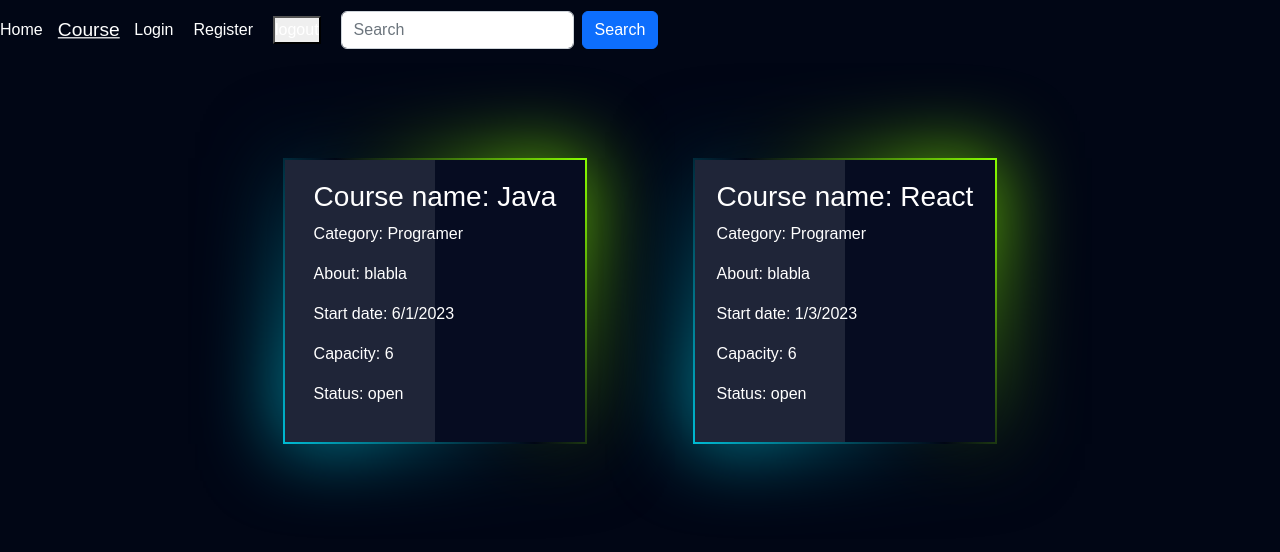
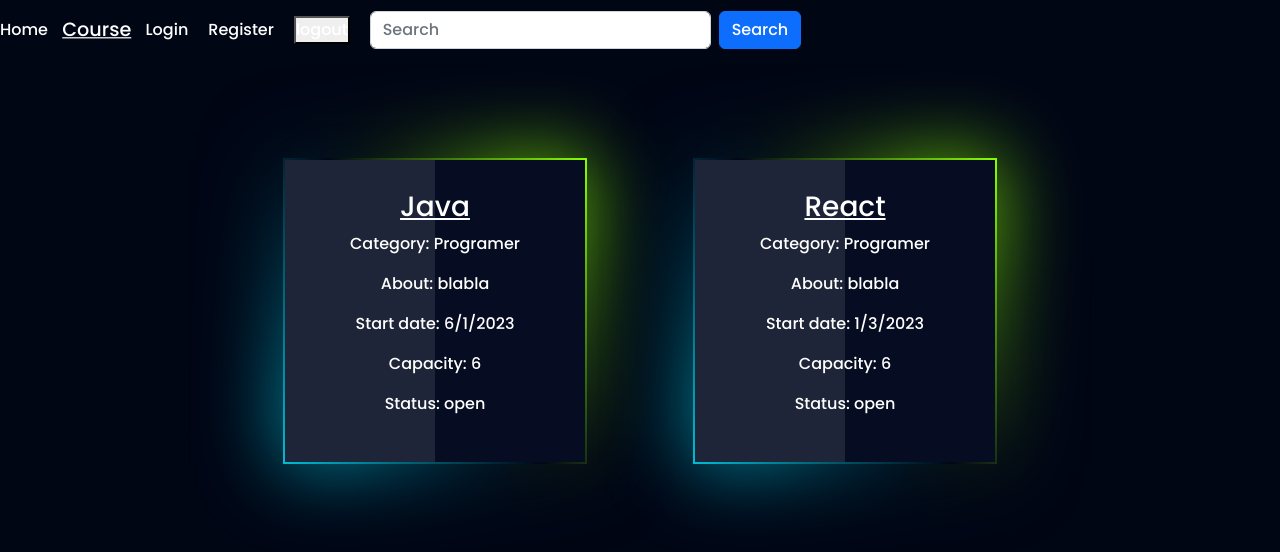
Before and after one commit to LiranAviani/Project, a React (Create React App) app: page /course in a window 1280 px wide. Shown: the top 552 px of the page. Built offline with nearby package versions, Linux system fonts and the light colour scheme.

Commit message:
font and fix card

```diff
--- a/public/index.html
+++ b/public/index.html
@@ -24,6 +24,9 @@
       work correctly both with client-side routing and a non-root public URL.
       Learn how to configure a non-root public URL by running `npm run build`.
     -->
+      <link rel="preconnect" href="https://fonts.googleapis.com">
+      <link rel="preconnect" href="https://fonts.gstatic.com" crossorigin>
+      <link href="https://fonts.googleapis.com/css2?family=Poppins:wght@500&display=swap" rel="stylesheet">
     <title>React App</title>
   </head>
   <body>
--- a/src/pages/course/CourseCard.jsx
+++ b/src/pages/course/CourseCard.jsx
@@ -12,7 +12,7 @@
       <div className={style.box}>
         <div className={style.glass}></div>
         <div className={style.content}>
-          <h3>Course name: {name}</h3>
+          <h3>{name}</h3>
           <p>Category: {category}</p>
           <p>About: {about}</p>
           <p>Start date: {day + "/" + month + "/" + year}</p>
--- a/src/pages/course/SingleCourse.jsx
+++ b/src/pages/course/SingleCourse.jsx
@@ -20,7 +20,7 @@
       <div className={style.box}>
         <div className={style.glass}></div>
         <div className={style.content}>
-          <h3>Course name: {course.name}</h3>
+          <h3>{course.name}</h3>
           <p>Category: {course.category}</p>
           <p>Sub-Category: {course.subCategory}</p>
           <p>About: {course.about}</p>
--- a/src/pages/course/style.module.css
+++ b/src/pages/course/style.module.css
@@ -7,6 +7,10 @@
 
 body{
     background: #010615;
+}
+
+h3{
+    text-decoration: underline;
 }
 
 .box {
@@ -72,8 +76,9 @@
 }
 
 .box .content{
-    padding: 20px;
+    padding: 30px;
     color: #fff;
+    text-align: center;
 }
 
 
```
